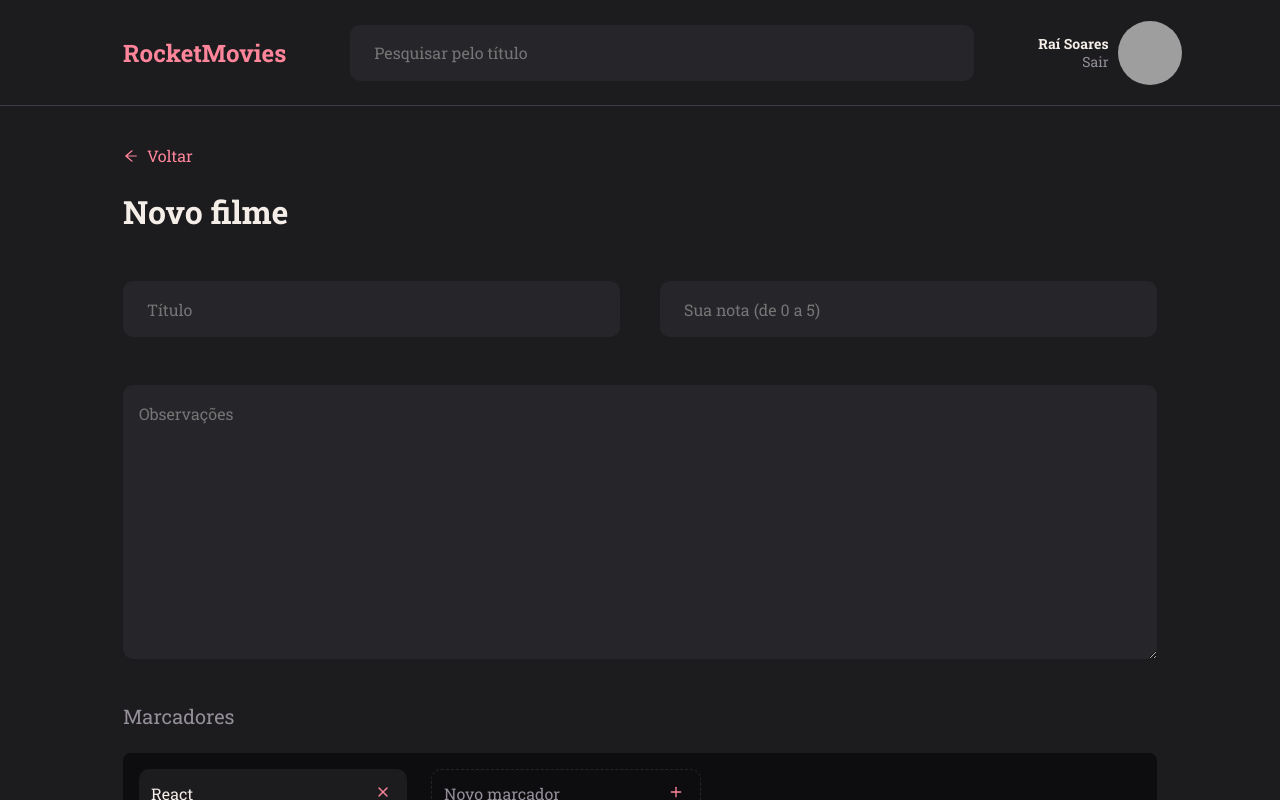
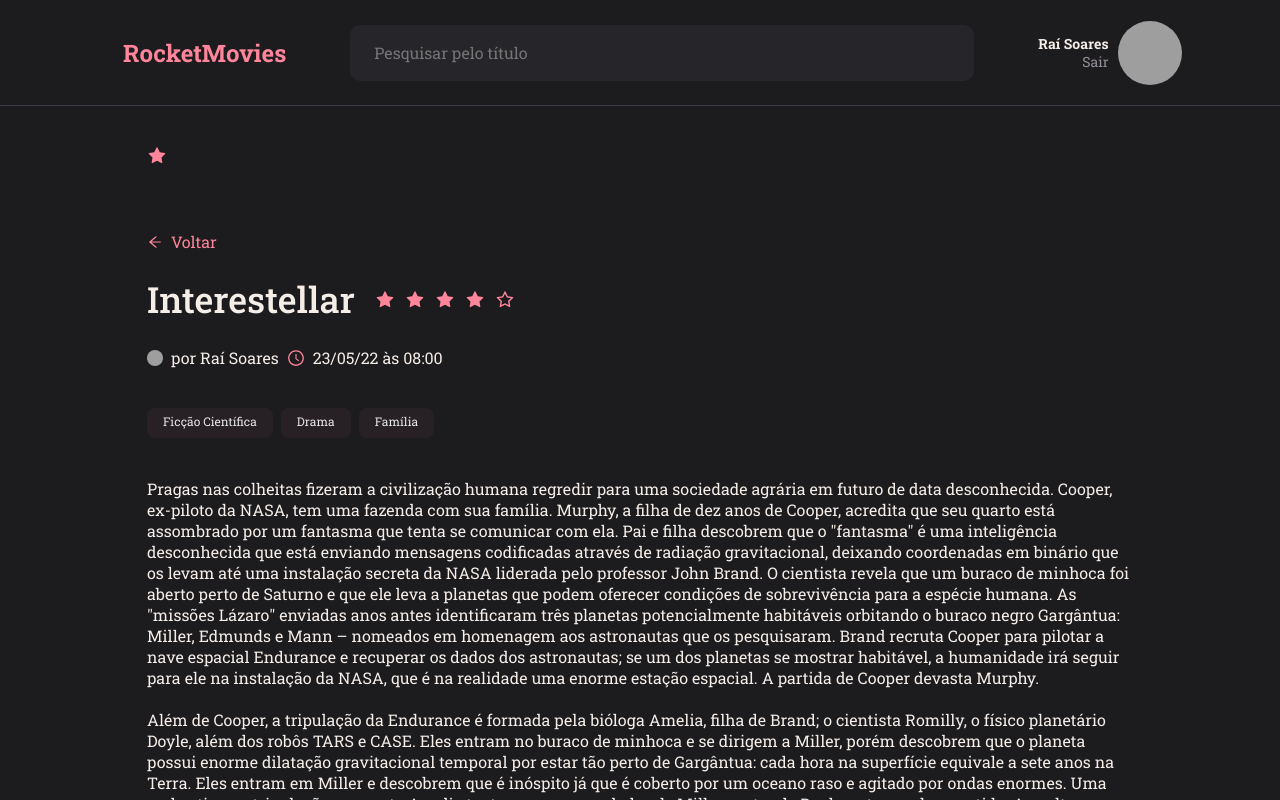
Before and after one commit to raiisoares/movies-notes-web, a React (Vite) app: page / in a window 1280 px wide. Built offline with nearby package versions, Linux system fonts and the light colour scheme; grey boxes are pictures that could not be loaded.

Commit message:
Movie Preview implemented

```diff
--- a/src/components/Note/index.jsx
+++ b/src/components/Note/index.jsx
@@ -1,5 +1,6 @@
 import { Container } from "./styles";
 import { AiOutlineStar, AiFillStar } from "react-icons/ai";
+import { Star } from "../Star";
 import { Tag } from "../Tag";
 
 export function Note({title}){
@@ -7,13 +8,7 @@
         <Container>
             <h2>{title}</h2>
 
-            <div>
-            <AiFillStar/>
-            <AiFillStar/>
-            <AiFillStar/>
-            <AiFillStar/>
-            <AiOutlineStar/>
-            </div>
+            <Star/>
 
             <div>
                  <p>Pragas nas colheitas fizeram a civilização humana regredir para uma sociedade agrária em futuro de data desconhecida. Cooper, ex-piloto da NASA, tem uma fazenda com sua família. Murphy, a filha de dez anos de Cooper, acredita que seu quarto está assombrado por um fantasma que tenta se comunicar com ela. Pai e filha descobrem que o "fantasma" é uma inteligência desconhecida que está enviando mensagens codificadas através de radiação gravitacional, deixando coordenadas em binário que os levam até uma instalação secreta da NASA liderada pelo professor John Brand. O cientista revela que um buraco de minhoca foi aberto perto de Saturno e que ele leva a planetas que podem oferecer condições de sobrevivência para a espécie humana. As "missões Lázaro" enviadas anos antes identificaram três planetas potencialmente habitáveis orbitando o buraco negro Gargântua: Miller, Edmunds e Mann – nomeados em homenagem aos astronautas que os pesquisaram. Brand recruta Cooper para pilotar a nave espacial Endurance e recuperar os dados dos astronautas; se um dos planetas se mostrar habitável, a humanidade irá seguir para ele na instalação da NASA, que é na realidade uma enorme estação espacial. A partida de Cooper devasta Murphy.
--- a/src/components/Note/styles.js
+++ b/src/components/Note/styles.js
@@ -15,10 +15,6 @@
         margin-bottom: .8rem;
     }
 
-    div:nth-child(2) {
-        color: ${({ theme }) => theme.COLORS.PINK};
-    }
-
     div:nth-child(3) {
         height: 4.2rem;
         overflow-y: hidden;
--- /dev/null
+++ b/src/components/Star/index.jsx
@@ -0,0 +1,14 @@
+import { Container } from "./styles";
+import { AiFillStar, AiOutlineStar } from "react-icons/ai";
+
+export function Star() {
+    return(
+        <Container>
+            <AiFillStar/>
+            <AiFillStar/>
+            <AiFillStar/>
+            <AiFillStar/>
+            <AiOutlineStar/>
+        </Container>
+    );
+}
--- /dev/null
+++ b/src/components/Star/styles.js
@@ -0,0 +1,5 @@
+import styled from "styled-components";
+
+export const Container = styled.div`
+    color: ${({ theme }) => theme.COLORS.PINK};
+`;
--- a/src/main.jsx
+++ b/src/main.jsx
@@ -2,6 +2,7 @@
 import ReactDOM from 'react-dom/client'
 import { ThemeProvider } from "styled-components"
 import { Home } from "./pages/Home";
+import { MoviePreview } from "./pages/MoviePreview";
 import { Profile } from "./pages/Profile";
 import { CreateMovie } from "./pages/CreateMovie";
 import { SingIn } from "./pages/SingIn";
@@ -13,7 +14,7 @@
   <React.StrictMode>
     <ThemeProvider theme={ theme }>
       <GlobalStyles />
-      <CreateMovie />
+      <MoviePreview user={"Raí Soares"}  created_at={"23/05/22 às 08:00"}/>
     </ThemeProvider>
   </React.StrictMode>,
 )
--- /dev/null
+++ b/src/pages/MoviePreview/index.jsx
@@ -0,0 +1,46 @@
+import { Container } from "./styles"
+import { Header } from "../../components/Header"
+import { ButtonText } from "../../components/ButtonText"
+import { Star } from "../../components/Star";
+import { Tag } from "../../components/Tag";
+import { AiOutlineClockCircle, AiFillStar} from "react-icons/ai"
+
+export function MoviePreview({ user, created_at }) {
+    return(
+        <Container>
+            <Header/>
+            <main>
+                <span><AiFillStar/></span>
+                <ButtonText value={"Voltar"}/>
+
+                <div>
+                    <h1>Interestellar</h1>
+                    <Star/>
+                </div>
+
+                <div>
+                    <img src="https://www.github.com/raiisoares.png" alt="Foto do usuário"/>
+                    <p>por {user}</p>
+
+                    <p><AiOutlineClockCircle/> {created_at}</p>
+                </div>
+
+                <div>
+                    <Tag value={"Ficção Científica"}/>
+                    <Tag value={"Drama"}/>
+                    <Tag value={"Família"}/>
+                </div>
+
+                <p>Pragas nas colheitas fizeram a civilização humana regredir para uma sociedade agrária em futuro de data desconhecida. Cooper, ex-piloto da NASA, tem uma fazenda com sua família. Murphy, a filha de dez anos de Cooper, acredita que seu quarto está assombrado por um fantasma que tenta se comunicar com ela. Pai e filha descobrem que o "fantasma" é uma inteligência desconhecida que está enviando mensagens codificadas através de radiação gravitacional, deixando coordenadas em binário que os levam até uma instalação secreta da NASA liderada pelo professor John Brand. O cientista revela que um buraco de minhoca foi aberto perto de Saturno e que ele leva a planetas que podem oferecer condições de sobrevivência para a espécie humana. As "missões Lázaro" enviadas anos antes identificaram três planetas potencialmente habitáveis orbitando o buraco negro Gargântua: Miller, Edmunds e Mann – nomeados em homenagem aos astronautas que os pesquisaram. Brand recruta Cooper para pilotar a nave espacial Endurance e recuperar os dados dos astronautas; se um dos planetas se mostrar habitável, a humanidade irá seguir para ele na instalação da NASA, que é na realidade uma enorme estação espacial. A partida de Cooper devasta Murphy. <br /><br />
+
+                Além de Cooper, a tripulação da Endurance é formada pela bióloga Amelia, filha de Brand; o cientista Romilly, o físico planetário Doyle, além dos robôs TARS e CASE. Eles entram no buraco de minhoca e se dirigem a Miller, porém descobrem que o planeta possui enorme dilatação gravitacional temporal por estar tão perto de Gargântua: cada hora na superfície equivale a sete anos na Terra. Eles entram em Miller e descobrem que é inóspito já que é coberto por um oceano raso e agitado por ondas enormes. Uma onda atinge a tripulação enquanto Amelia tenta recuperar os dados de Miller, matando Doyle e atrasando a partida. Ao voltarem para a Endurance, Cooper e Amelia descobrem que 23 anos se passaram.
+
+                Pragas nas colheitas fizeram a civilização humana regredir para uma sociedade agrária em futuro de data desconhecida. Cooper, ex-piloto da NASA, tem uma fazenda com sua família. Murphy, a filha de dez anos de Cooper, acredita que seu quarto está assombrado por um fantasma que tenta se comunicar com ela. Pai e filha descobrem que o "fantasma" é uma inteligência desconhecida que está enviando mensagens codificadas através de radiação gravitacional, deixando coordenadas em binário que os levam até uma instalação secreta da NASA liderada pelo professor John Brand. O cientista revela que um buraco de minhoca foi aberto perto de Saturno e que ele leva a planetas que podem oferecer condições de sobrevivência para a espécie humana. As "missões Lázaro" enviadas anos antes identificaram três planetas potencialmente habitáveis orbitando o buraco negro Gargântua: Miller, Edmunds e Mann – nomeados em homenagem aos astronautas que os pesquisaram. Brand recruta Cooper para pilotar a nave espacial Endurance e recuperar os dados dos astronautas; se um dos planetas se mostrar habitável, a humanidade irá seguir para ele na instalação da NASA, que é na realidade uma enorme estação espacial. A partida de Cooper devasta Murphy. <br /><br />
+                Pragas nas colheitas fizeram a civilização humana regredir para uma sociedade agrária em futuro de data desconhecida. Cooper, ex-piloto da NASA, tem uma fazenda com sua família. Murphy, a filha de dez anos de Cooper, acredita que seu quarto está assombrado por um fantasma que tenta se comunicar com ela. Pai e filha descobrem que o "fantasma" é uma inteligência desconhecida que está enviando mensagens codificadas através de radiação gravitacional, deixando coordenadas em binário que os levam até uma instalação secreta da NASA liderada pelo professor John Brand. O cientista revela que um buraco de minhoca foi aberto perto de Saturno e que ele leva a planetas que podem oferecer condições de sobrevivência para a espécie humana. As "missões Lázaro" enviadas anos antes identificaram três planetas potencialmente habitáveis orbitando o buraco negro Gargântua: Miller, Edmunds e Mann – nomeados em homenagem aos astronautas que os pesquisaram. Brand recruta Cooper para pilotar a nave espacial Endurance e recuperar os dados dos astronautas; se um dos planetas se mostrar habitável, a humanidade irá seguir para ele na instalação da NASA, que é na realidade uma enorme estação espacial. A partida de Cooper devasta Murphy. <br /><br />
+                Pragas nas colheitas fizeram a civilização humana regredir para uma sociedade agrária em futuro de data desconhecida. Cooper, ex-piloto da NASA, tem uma fazenda com sua família. Murphy, a filha de dez anos de Cooper, acredita que seu quarto está assombrado por um fantasma que tenta se comunicar com ela. Pai e filha descobrem que o "fantasma" é uma inteligência desconhecida que está enviando mensagens codificadas através de radiação gravitacional, deixando coordenadas em binário que os levam até uma instalação secreta da NASA liderada pelo professor John Brand. O cientista revela que um buraco de minhoca foi aberto perto de Saturno e que ele leva a planetas que podem oferecer condições de sobrevivência para a espécie humana. As "missões Lázaro" enviadas anos antes identificaram três planetas potencialmente habitáveis orbitando o buraco negro Gargântua: Miller, Edmunds e Mann – nomeados em homenagem aos astronautas que os pesquisaram. Brand recruta Cooper para pilotar a nave espacial Endurance e recuperar os dados dos astronautas; se um dos planetas se mostrar habitável, a humanidade irá seguir para ele na instalação da NASA, que é na realidade uma enorme estação espacial. A partida de Cooper devasta Murphy. <br /><br />
+
+                </p>
+            </main>
+        </Container>
+    );
+}
--- /dev/null
+++ b/src/pages/MoviePreview/styles.js
@@ -0,0 +1,83 @@
+import styled from "styled-components";
+
+export const Container = styled.div`
+    width: 100%;
+    height: 100vh;
+    display: grid;
+    grid-template-rows: 10.5rem auto;
+    grid-template-areas:
+    "header"
+    "content";
+
+    >main {
+        grid-area: content;
+        padding: 4rem 14.7rem 15.6rem;
+        overflow-y: auto;
+
+        >button {
+            margin-top: 6rem;
+        }
+
+        >span {
+            font-size: 2rem;
+            color: ${({ theme }) => theme.COLORS.PINK};
+        }
+
+        div {
+            display: flex;
+            align-items: center;
+        }
+
+        >div:nth-child(3){
+            gap: 2rem;
+            margin: 2.4rem 0;
+            align-items: center;
+            h1 {
+                font-weight: 500;
+                font-size: 3.6rem;
+                line-height: 4.7rem;
+            }
+
+            div {
+                gap: 1rem;
+                font-size: 2rem;
+            }
+        }
+
+        >div:nth-child(4){
+            gap: .8rem;
+            align-items: center;
+
+            p {
+                display: flex;
+                align-items: center;
+            }
+
+            img {
+                width: 1.6rem;
+                height: 1.6rem;
+                border-radius: 50%;
+            }
+
+            svg {
+                font-size: 1.8rem;
+                color: ${({ theme }) => theme.COLORS.PINK};
+                margin-right: .8rem;
+            }
+        }
+
+        >div:nth-child(5){
+            gap: .8rem;
+            align-items: center;
+            margin: 4rem 0;
+
+            >span {
+                line-height: 1.7rem;
+                height: 3rem;
+                background-color: ${({ theme }) => theme.COLORS.BACKGROUND_700};
+            }
+
+        }
+
+    }
+`;
```
